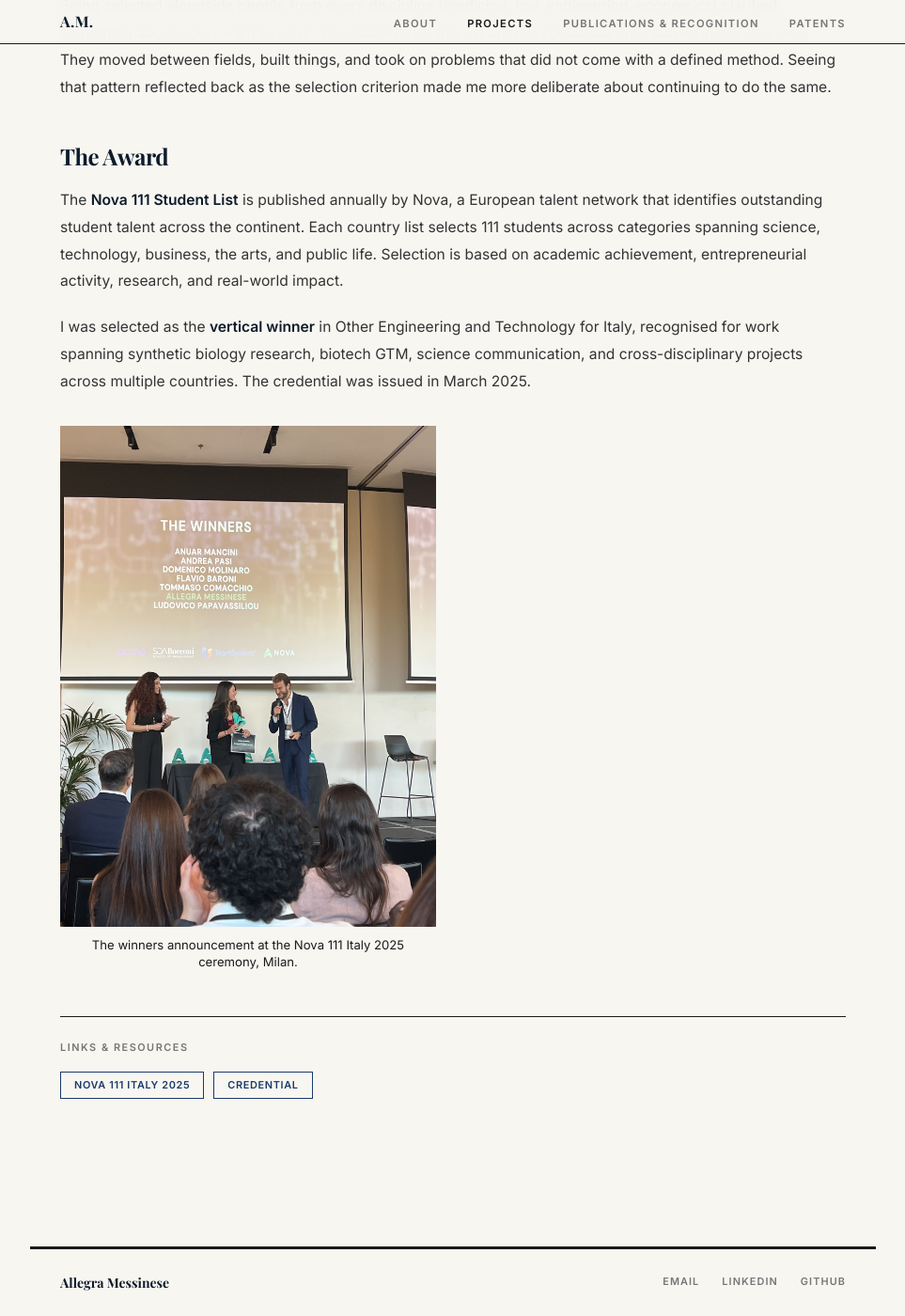
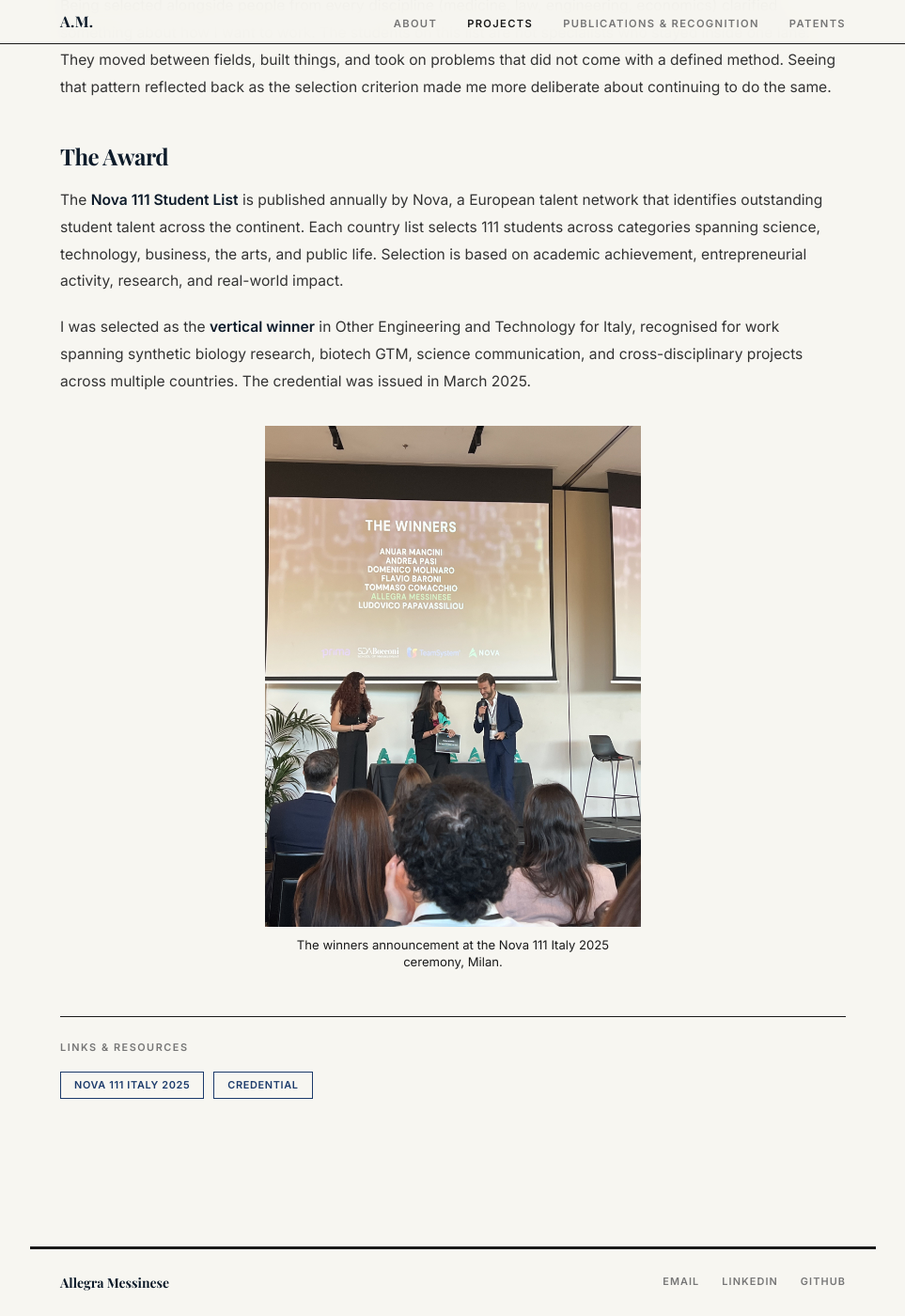
Before and after one commit to allimessinese/allimessinese.github.io, a Jekyll site: the page built from _projects/nova-111-award.md, in a window 1280 px wide and 1400 px high, scrolled down 801 px. Shown: the whole window at 94% size, without its empty margins (158-1121 px from the left). Built offline with Jekyll 4.4.1, drawn with Linux system fonts in a browser that asks for light colours; some web fonts are replaced.

Commit message:
Fix portrait figure centering: raise specificity to override article body margin reset
Co-Authored-By: Claude Sonnet 4.6 <noreply@anthropic.com>

```diff
--- a/assets/css/main.css
+++ b/assets/css/main.css
@@ -395,13 +395,13 @@ img { max-width: 100%; display: block; }
   text-align: center;
   line-height: 1.4;
 }
-.project-figure-portrait {
+.article-detail-body figure.project-figure-portrait {
   max-width: 400px;
   margin-left: auto;
   margin-right: auto;
   text-align: center;
 }
-.project-figure-portrait img {
+.article-detail-body figure.project-figure-portrait img {
   display: block;
   width: 100%;
   margin: 0 auto 0.6rem;
```
